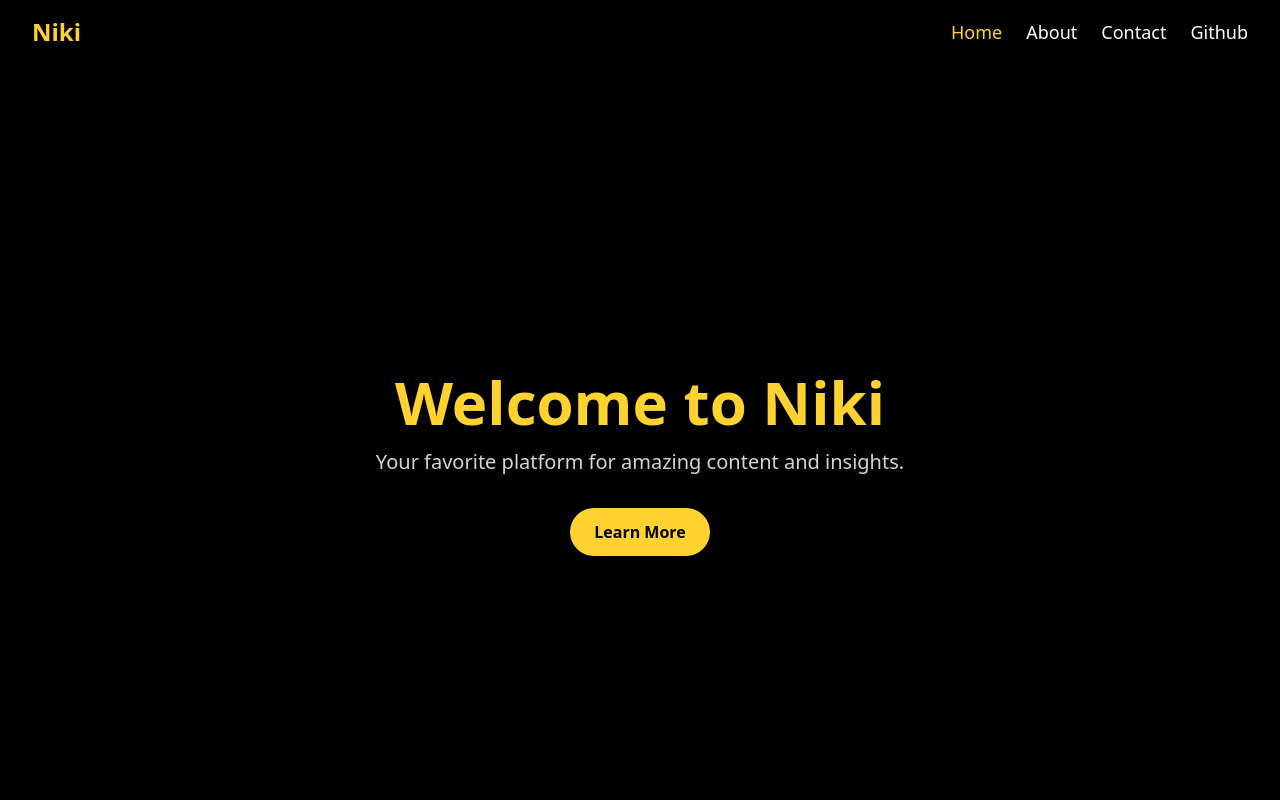
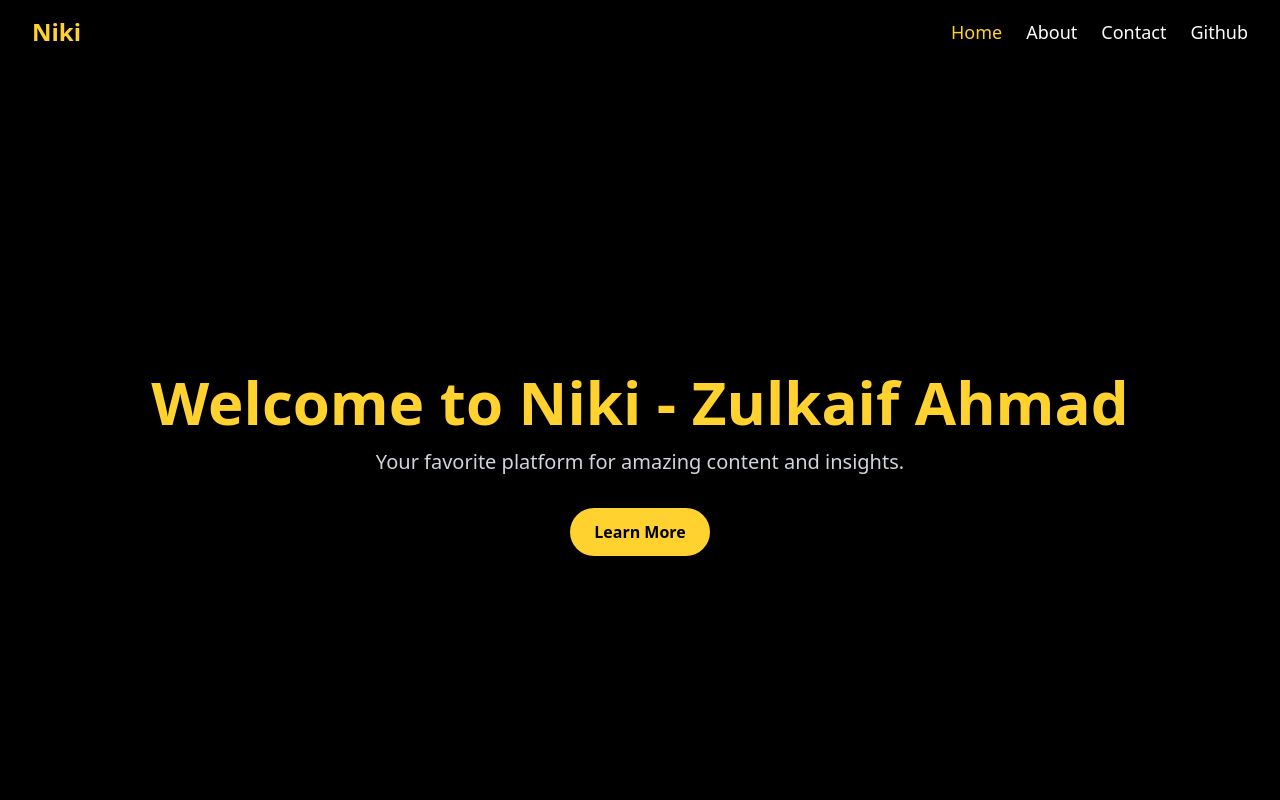
Before and after one commit to zulkaifkhan123/Frontend-Learning, a React (Vite) app: page / in a window 1280 px wide. Shown: the top 800 px of the page. Built offline with nearby package versions, Linux system fonts and the light colour scheme.

Commit message:
add useContext

```diff
--- a/index.html
+++ b/index.html
@@ -2,9 +2,9 @@
 <html lang="en">
   <head>
     <meta charset="UTF-8" />
-    <link rel="icon" type="image/svg+xml" href="/vite.svg" />
+    <link rel="icon" type="image/svg+xml" href="https://images.pexels.com/photos/4164418/pexels-photo-4164418.jpeg" />
     <meta name="viewport" content="width=device-width, initial-scale=1.0" />
-    <title>react-practice</title>
+    <title>React js Practice</title>
   </head>
   <body>
     <div id="root"></div>
--- a/package.json
+++ b/package.json
@@ -12,6 +12,7 @@
   "dependencies": {
     "@headlessui/react": "^2.2.9",
     "@heroicons/react": "^2.2.0",
+    "axios": "^1.13.2",
     "react": "^19.2.0",
     "react-dom": "^19.2.0",
     "react-router-dom": "^7.12.0"
--- a/src/Router/Github.jsx
+++ b/src/Router/Github.jsx
@@ -1,8 +1,10 @@
 import React, { useEffect, useState } from "react";
 import { Link } from "react-router-dom";
 import { useLoaderData } from "react-router-dom";
+import axios from "axios";
 
 function Github() {
+
   const data = useLoaderData();
 
   if (!data) {
@@ -93,7 +95,7 @@ function Github() {
 export default Github;
 
 export let getInfo = async () => {
-  let res = await fetch("https://api.github.com/users/zulkaifkhan123");
+  let res = await axios.get("https://api.github.com/users/zulkaifkhan123");
   if (!res.ok) throw new Error("Failed to fetch GitHub data");
   return res.json();
 };
--- a/src/Router/Home.jsx
+++ b/src/Router/Home.jsx
@@ -1,13 +1,18 @@
-import React from "react";
 import { Link } from "react-router-dom";
+import { useContext } from "react";
+import UserContext from "../context/User_context";
+
+
+
 function Home() {
+  let {user} = useContext(UserContext);
   return (
     <div className="bg-black text-white">
 
       {/* Hero Section */}
       <section className="min-h-screen flex flex-col justify-center items-center text-center px-6 md:px-20">
         <h1 className="text-4xl md:text-6xl font-bold text-amber-300 mb-4">
-          Welcome to Niki
+          Welcome to Niki - {user}
         </h1>
         <p className="text-gray-300 text-lg md:text-xl mb-8">
           Your favorite platform for amazing content and insights.
--- /dev/null
+++ b/src/context/Context_Provider.jsx
@@ -0,0 +1,14 @@
+import React, { useState } from 'react'
+import UserContext from './User_context'
+
+
+function Context_Provider({children}) {
+    let [user , setUser] = useState("Zulkaif Ahmad");
+  return (
+    <UserContext.Provider value={{user , setUser}}>
+        {children}
+    </UserContext.Provider >
+  )
+}
+
+export default Context_Provider
--- /dev/null
+++ b/src/context/User_context.js
@@ -0,0 +1,5 @@
+import React from "react";
+
+let UserContext = React.createContext();
+
+export default UserContext;
--- a/src/main.jsx
+++ b/src/main.jsx
@@ -8,6 +8,7 @@ import About from './Router/About'
 import Contact from './Router/Contact'
 import Github from './Router/Github'
 import { getInfo } from './Router/Github'
+import Context_Provider from './context/Context_Provider'
 
 let router = createBrowserRouter([
   {
@@ -37,6 +38,8 @@ let router = createBrowserRouter([
 
 createRoot(document.getElementById('root')).render(
   <StrictMode>
+    <Context_Provider>
     <RouterProvider router={router}/>
+    </Context_Provider>
   </StrictMode>,
 )
```
Also changed, not shown: file.txt (deleted), 1 other file (tests, documents, lock files or other folders).
